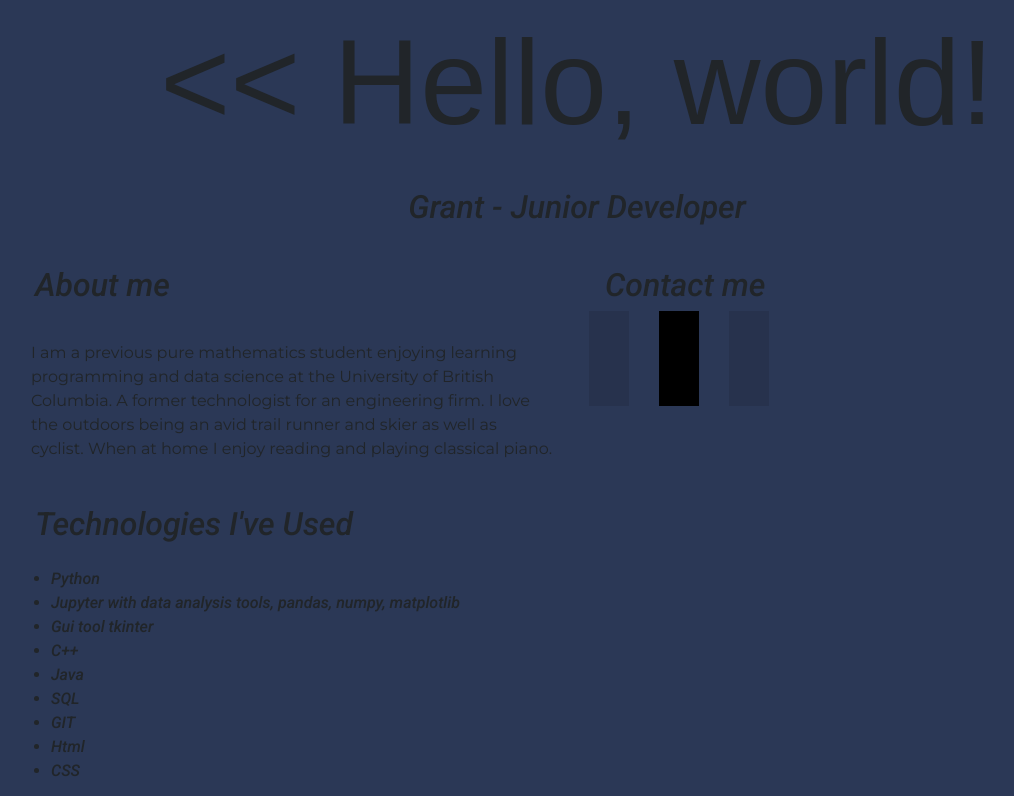
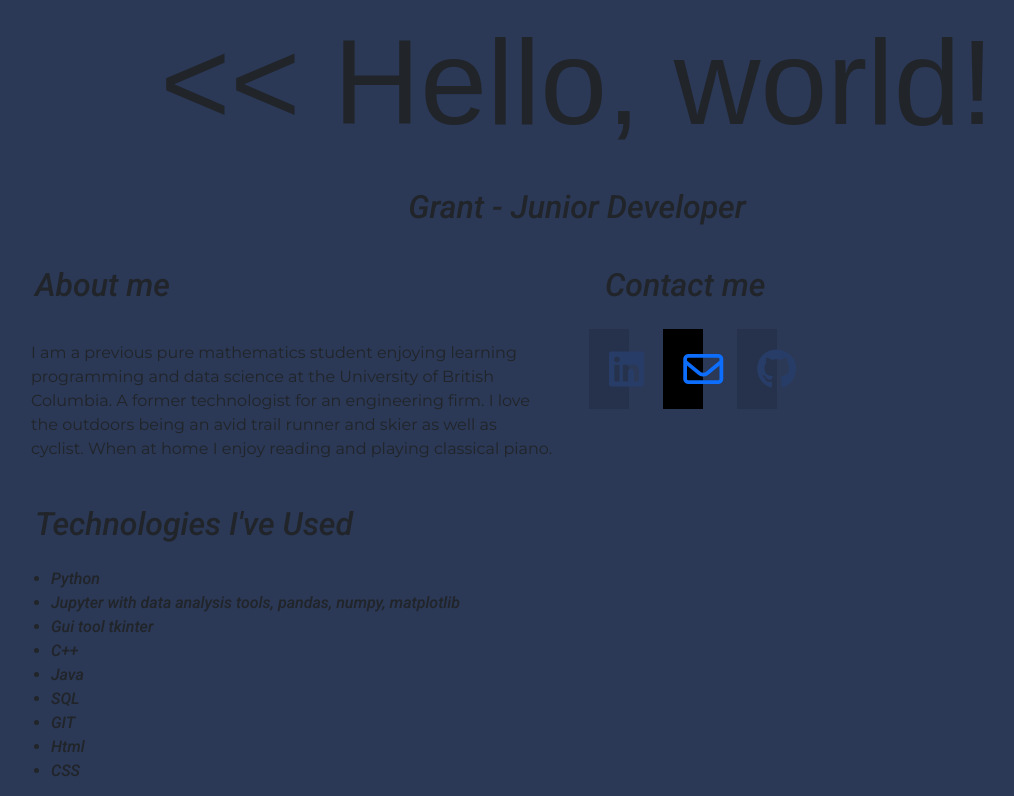
Before and after one commit to nordiCode/nordiCode.github.io, a plain HTML site: page index.html in a window 1280 px wide. Shown: the top 796 px of the page, without its empty margins (63-1077 px from the left). Drawn offline with nearby package versions, Linux system fonts and the light colour scheme; a web font is replaced by a local one.

Commit message:
Update index.html

```diff
--- a/index.html
+++ b/index.html
@@ -19,9 +19,9 @@
     <link rel="preconnect" href="https://fonts.googleapis.com">
     <link rel="preconnect" href="https://fonts.gstatic.com" crossorigin>
     <link href="https://fonts.googleapis.com/css2?family=Big+Shoulders+Stencil+Display:wght@600&family=Montserrat:ital,wght@1,200&family=Roboto&display=swap" rel="stylesheet">
+-->
+    <script src="https://kit.fontawesome.com/a305b45014.js" crossorigin="anonymous"></script>
 
-    <script src="https://kit.fontawesome.com/a305b45014.js" crossorigin="anonymous"></script>
-  -->
 
     <link rel="preconnect" href="https://fonts.googleapis.com">
     <link rel="preconnect" href="https://fonts.gstatic.com" crossorigin>
```
